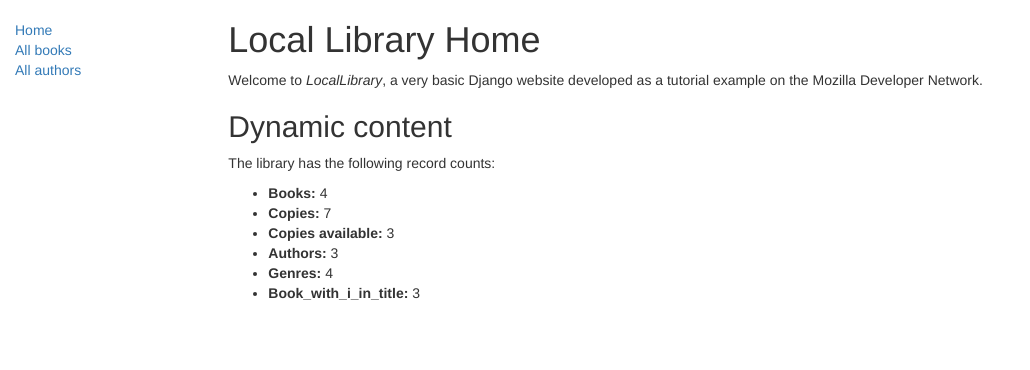
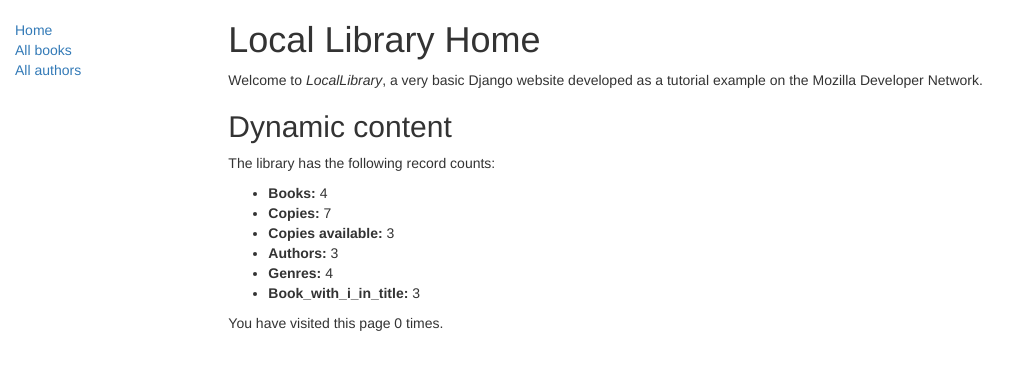
Before and after one commit to Aleks11103/django_test, a Django app: page /catalog/ in a window 1280 px wide. Shown: the top 370 px of the page, without its empty margins (0-1030 px from the left). Run offline with Django 3.2, Linux system fonts and the light colour scheme; data comes from the database, SQL or seed files in the repository; both versions use the stored data as it was after the commit; some libraries are stand-ins or nearby versions.

Commit message:
part7 ready

```diff
--- a/catalog/templates/index.html
+++ b/catalog/templates/index.html
@@ -21,4 +21,6 @@
     <li><strong>Book_with_i_in_title:</strong> {{ book_i_in_title }}</li>
   </ul>
 
+  <p>You have visited this page {{ num_visits }}{% if num_visits == 1 %} time{% else %} times{% endif %}.</p>
+
 {% endblock %}
--- a/catalog/views.py
+++ b/catalog/views.py
@@ -10,6 +10,8 @@ def index(request):
     num_aurhors = Author.objects.all().count()
     num_genres = Genre.objects.all().count()
     book_i_in_title = Book.objects.filter(title__contains='и').count()
+    num_visits = request.session.get('num_visits', 0)
+    request.session['num_visits'] = num_visits + 1
     return render(
         request,
         'index.html',
@@ -20,6 +22,7 @@ def index(request):
             'num_authors': num_aurhors,
             'num_genres': num_genres,
             'book_i_in_title': book_i_in_title,
+            'num_visits': num_visits,
         }
     )
 
```
Also changed, not shown: db.sqlite3.
